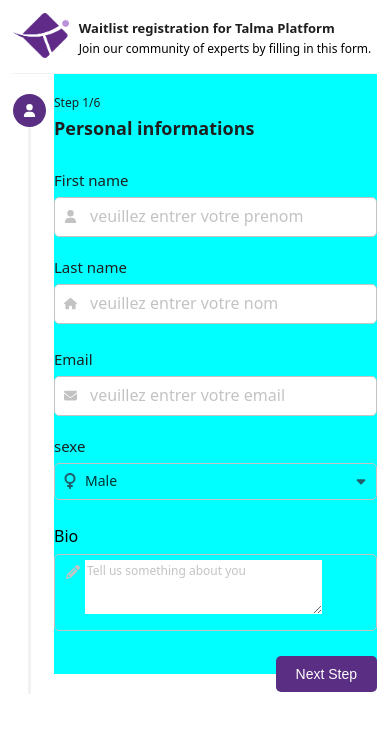
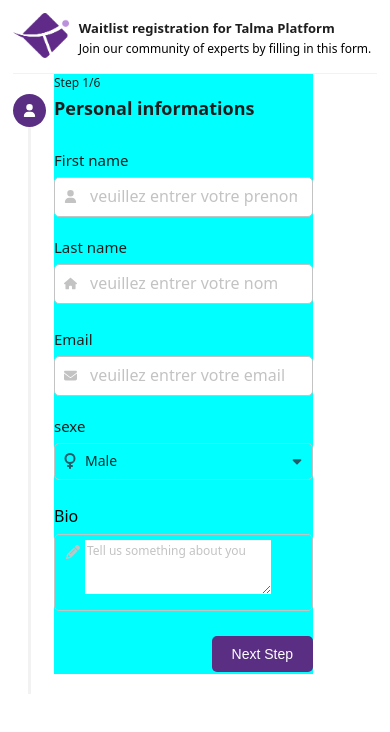
Before and after one commit to yann-fk-21/talma-form, a React (Create React App) app: page / in a window 390 px wide. Shown: the top 732 px of the page. Built offline with nearby package versions, Linux system fonts and the light colour scheme.

Commit message:
style: button change style

```diff
--- a/src/components/componentNotRetulables/mainRight/mainRight1.css
+++ b/src/components/componentNotRetulables/mainRight/mainRight1.css
@@ -172,8 +172,8 @@
 /* Responsive smartphone */
 @media (max-width: 480px) {
   .main_right {
-    width: 100%;
-    padding-top: 20px !important;
+    /* width: 100%; */
+    /* padding-top: 20px !important; */
     display: flex;
     flex-direction: column;
     gap: 30px;
```
